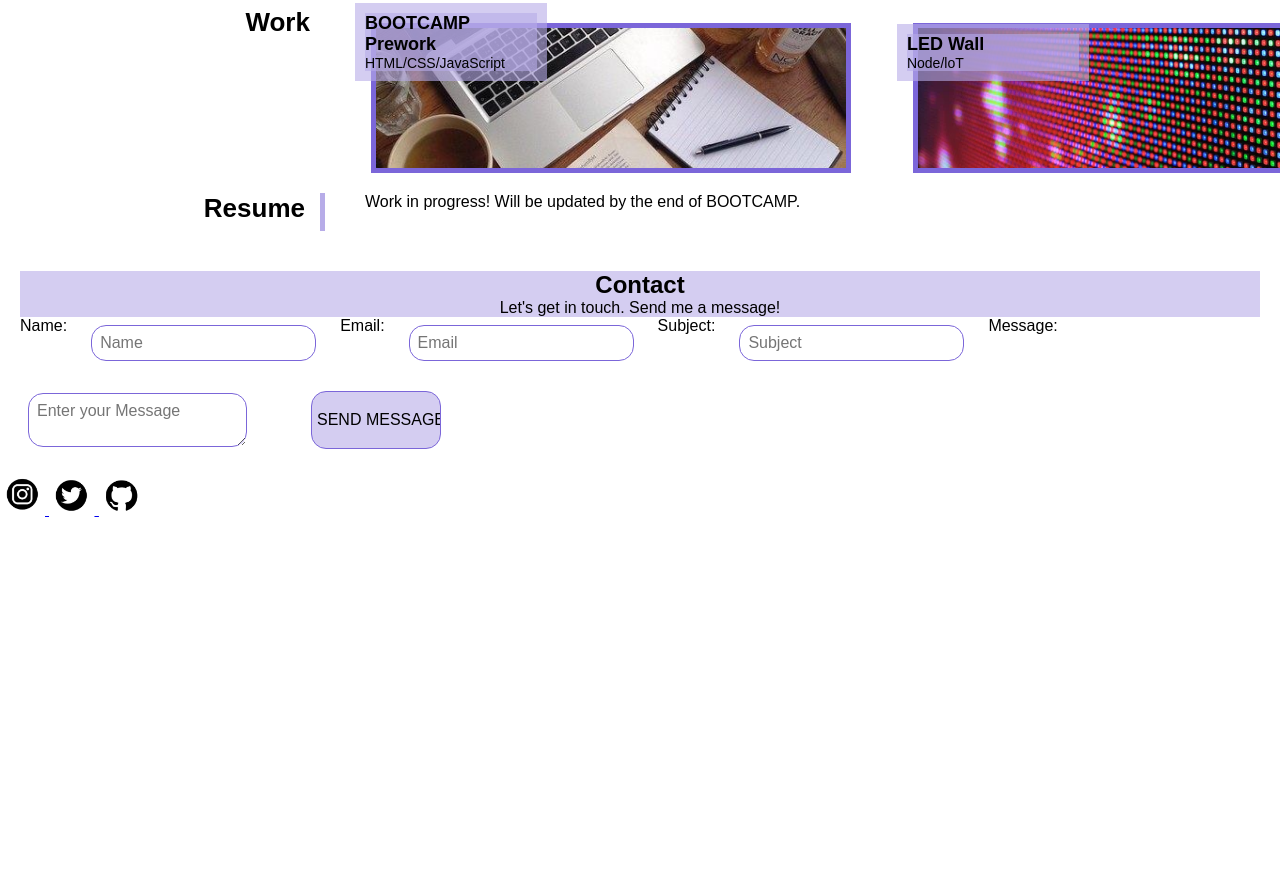
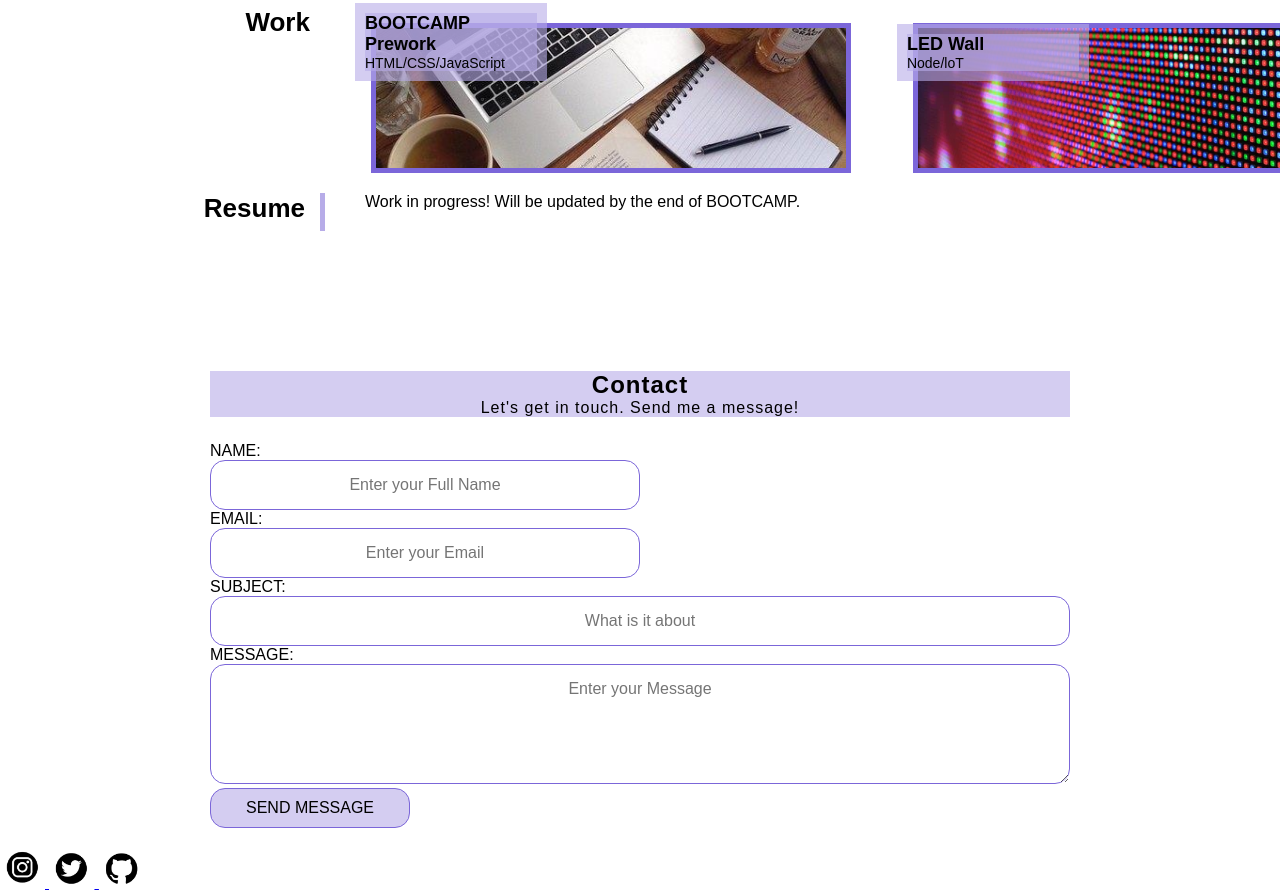
Before and after one commit to lavanyavirushan/m2c-portfolio-lv, a plain HTML site: page index.html in a window 1280 px wide. Shown: the part 615-1507 px from the top of the page. Before the commit the page ends 1134 px from the top, so only its background shows below. Drawn offline with Linux system fonts and the light colour scheme; a web font is replaced by a local one.

Commit message:
corrected contact form

```diff
--- a/assets/css/style.css
+++ b/assets/css/style.css
@@ -148,60 +148,78 @@ header::after{
 
 /* Contact Content */
 .contact-container {
+    width: 100%;
+    max-width: 900px;
+    margin: 100px auto 0;
     padding: 20px;
-    border-radius: 5px;
+    box-sizing: border-box;
+
 }
 
-/* .contact-container form {
-    margin-inline-start: 50%;
-    display: flex;
-    flex-direction: column;
-    align-items: flex-start;
-} */
-.contact-container form {
-    display: flex;
-    flex-direction: row;
-    gap: 1em;
-    flex-wrap: wrap;
+.contact-left {
+    text-align: center;
+    letter-spacing: 1px;
 }
 
-/* .contact-container form > * {
-    flex-grow: 1;
-    flex-basis: 33%;
-} */
 .contact-container h2 {
-    text-align: center;
     background-color: rgba(var(--primary-color), 0.6);
 }
 
 .contact-container p {
-    text-align: center;
     background-color: rgba(var(--primary-color), 0.6);
 }
-/* .contact-container textarea {
-    width: 50px;
-} */
-.contact-container input:nth-of-type(4) {
+.contact-container form {
+    width: 100%;
+    margin-top: 25px;
+}
+
+/* .contact-right input:nth-of-type(4) {
     padding: 5px;
     margin: 6px;
     margin-inline-start: 40px;
     width: 130px;
     background-color: rgba(var(--primary-color), 0.6);
     text-align: center;
-}
-.contact-container input, textarea {
-    display:flex;
-    flex-direction: column;
-    gap: 2rem;
-    padding: 8px;
-    margin: 8px;
+} */
+.contact-right input, textarea {
+    text-align: center;
+    padding: 15px 5px;
+    box-sizing: border-box;
+    width: 100%;
     border: 1px solid rgba(var(--secondery-color), 1);
     border-radius: 15px;
+    outline: none;
+    transition: all 0.3s ease;
     font: var(--font-family);
+}
+.contact-right input:focus, textarea:focus {
+    border-color: rgba(var(--secondery-color), 1);
+    box-shadow: inset 0 1px 1px rgba(158, 93, 154, 0.8), 0 0 8px rgba(76, 161, 175, 0.5) ;
 }
 
 .contact-container label {
+    margin-bottom: 5px;
+    text-transform: uppercase;
+}
+.contact-right .top-form {
+    width: 50%;
+    float: left;
+    margin-right: 45%;
+}
 
+.contact-right .middle-form {
+    clear: both;
+}
+.contact-right .middle-form textarea {
+    height: 120px;
+
+}
+.contact-right .bottom-form input {
+    background-color: rgba(var(--primary-color), 0.6);
+    width: 200px;
+    padding: 10px 0;
+    text-align: center;
+    text-transform: uppercase;
 }
 
 /* Footer Social Media */
--- a/index.html
+++ b/index.html
@@ -134,13 +134,16 @@
 
       <!-- CONTACT INFORMATION START -->
       <section class="contact-container" id="contact">
+        <div class="contact-left">
           <h2>Contact</h2>
           <p>Let's get in touch. Send me a message!</p>
-        <form action="" target="_blank">
+        </div>
+        <form class="contact-right" action="" target="_blank">
+          <div class="top-form">
             <label for="name">Name:</label>
             <input
               type="text"
-            placeholder="Name"
+              placeholder="Enter your Full Name"
               required
               name="Enter your Name"
             />
@@ -148,13 +151,20 @@
             <label for="email">Email:</label>
             <input
               type="text"
-            placeholder="Email"
+              placeholder="Enter your Email"
               required
               name="Enter your Email"
             />
+          </div>
 
+          <div class="middle-form">
             <label for="subject">Subject:</label>
-          <input type="text" placeholder="Subject" required name="Subject" />
+            <input
+              type="text"
+              placeholder="What is it about"
+              required
+              name="Subject"
+            />
 
             <label for="message">Message:</label>
             <textarea
@@ -163,8 +173,10 @@
               required
               name="Message"
             ></textarea>
-
+          </div>
+          <div class="bottom-form">
             <input type="submit" value="SEND MESSAGE" />
+          </div>
         </form>
       </section>
 
```
Lines whose indentation alone changed are shown as unchanged.
